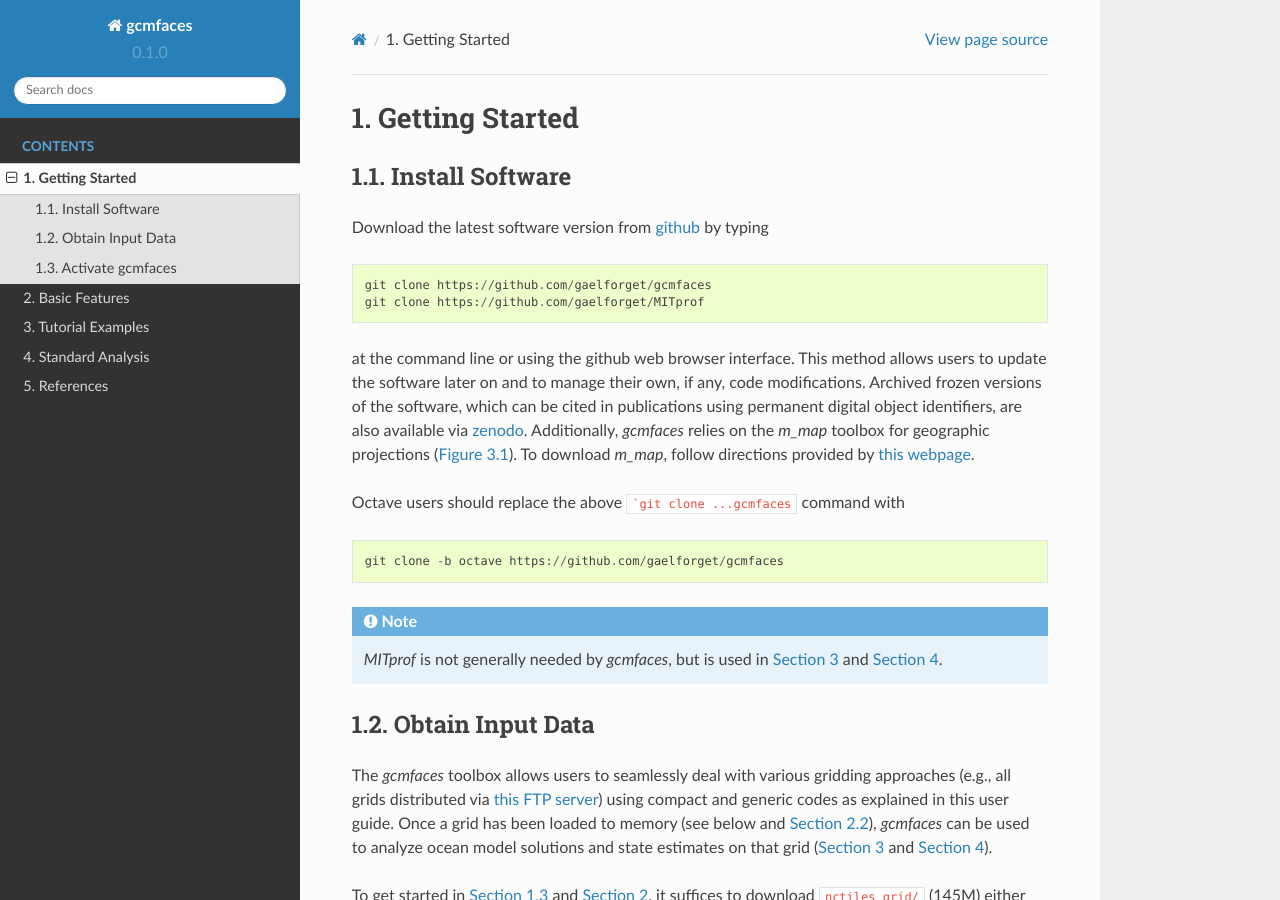
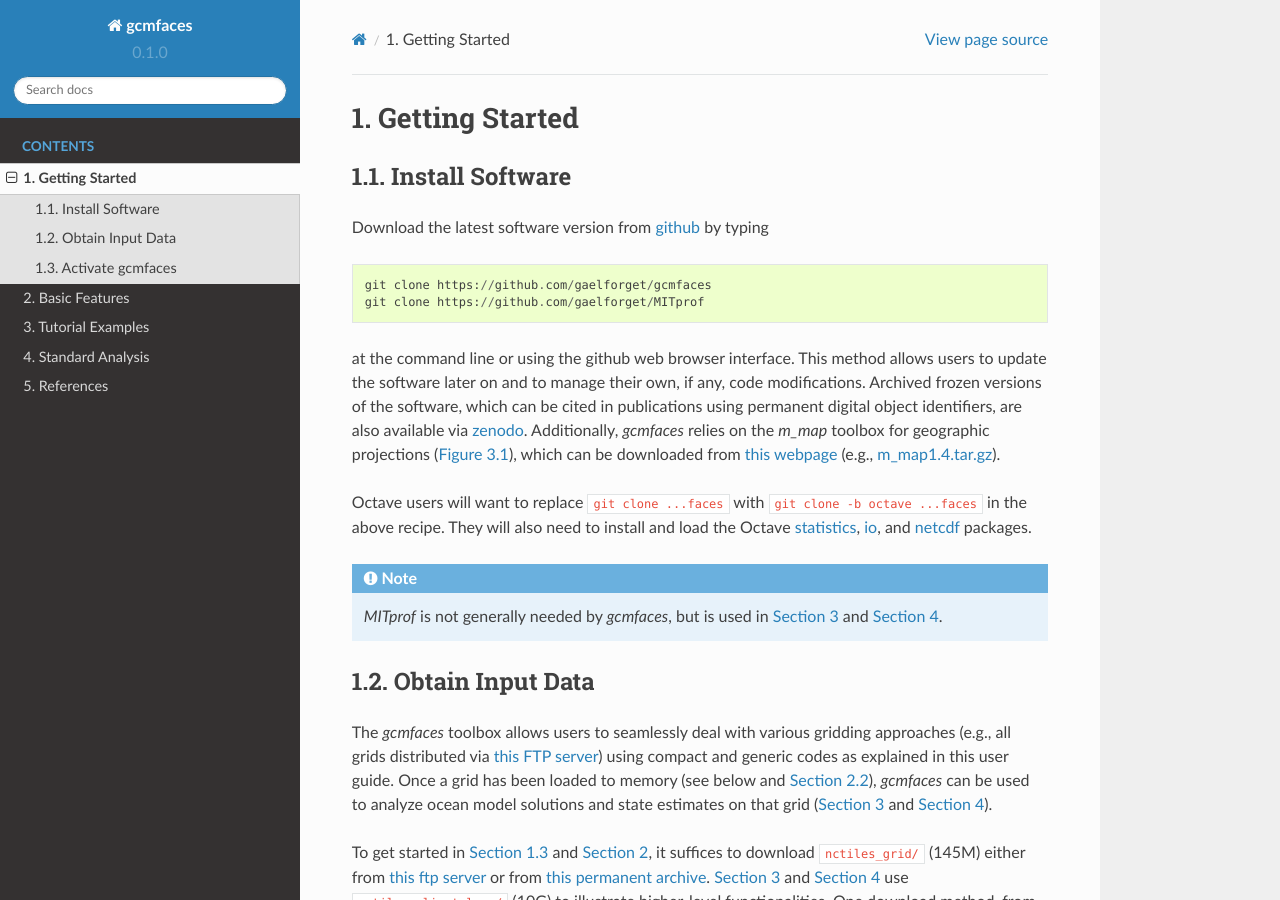
Before and after one commit to MITgcm/gcmfaces, a Sphinx documentation site: the page built from docs/prep_install.rst, in a window 1280 px wide and 900 px high. Built offline with Sphinx 7.4.7 and the Read the Docs theme 2.0.0, drawn with Linux system fonts in a browser that asks for light colours; cross-references to code outside the pages are shown as plain code.

Commit message:
add links for Octave and m_map

````diff
--- a/docs/prep_install.rst
+++ b/docs/prep_install.rst
@@ -16,13 +16,9 @@ Download the latest software version from `github <https://github.com/gaelforget
     git clone https://github.com/gaelforget/gcmfaces
     git clone https://github.com/gaelforget/MITprof
 
-at the command line or using the github web browser interface. This method allows users to update the software later on and to manage their own, if any, code modifications. Archived frozen versions of the software, which can be cited in publications using permanent digital object identifiers, are also available via `zenodo <https://zenodo.org/badge/latestdoi/62541910>`__. Additionally, `gcmfaces` relies on the `m_map` toolbox for geographic projections (:numref:`plot_one_field_M_MAP`). To download `m_map`, follow directions provided by `this webpage <https://www.eoas.ubc.ca/~rich/map.html>`__.
+at the command line or using the github web browser interface. This method allows users to update the software later on and to manage their own, if any, code modifications. Archived frozen versions of the software, which can be cited in publications using permanent digital object identifiers, are also available via `zenodo <https://zenodo.org/badge/latestdoi/62541910>`__. Additionally, `gcmfaces` relies on the `m_map` toolbox for geographic projections (:numref:`plot_one_field_M_MAP`), which can be downloaded from `this webpage <https://www.eoas.ubc.ca/~rich/map.html>`__ (e.g., `m_map1.4.tar.gz <http://www.eos.ubc.ca/~rich/m_map1.4.tar.gz>`__).
 
-Octave users should replace the above ```git clone ...gcmfaces`` command with
-
-::
-
-    git clone -b octave https://github.com/gaelforget/gcmfaces
+Octave users will want to replace ``git clone ...faces`` with ``git clone -b octave ...faces`` in the above recipe. They will also need to install and load the Octave `statistics <https://octave.sourceforge.io/statistics/index.html>`__, `io <https://octave.sourceforge.io/io/index.html>`__, and `netcdf <https://octave.sourceforge.io/netcdf/index.html>`__ packages.
 
 .. note::
 
````
